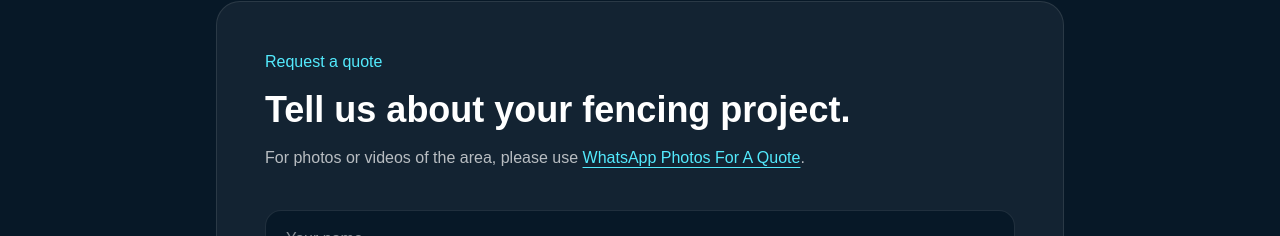
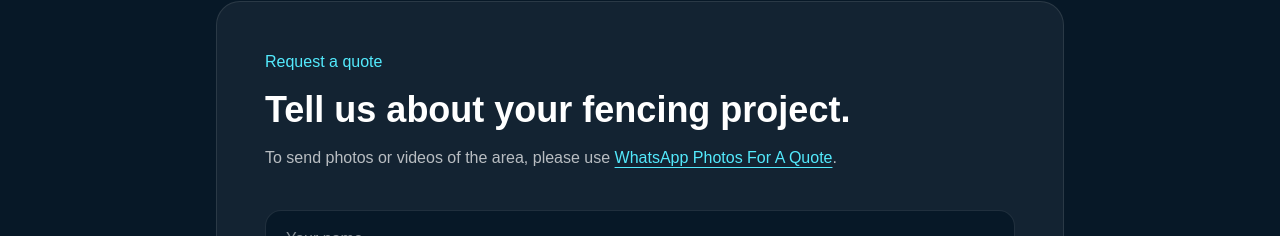
Before and after one commit to MarkDiamant/marko-secure, a Next.js app: page / in a window 1280 px wide. Shown: the part 2888-3124 px from the top of the page. Built offline with nearby package versions, Linux system fonts and the light colour scheme.

Commit message:
Add WhatsApp photo quote note to contact form

```diff
--- a/app/page.tsx
+++ b/app/page.tsx
@@ -165,7 +165,7 @@ export default function Home() {
           <h3 className="text-4xl font-bold">Tell us about your fencing project.</h3>
 
 <p className="mt-4 text-white/70">
-  For photos or videos of the area, please use{" "}
+  To send photos or videos of the area, please use{" "}
   <a
     href={whatsappLink}
     target="_blank"
```
